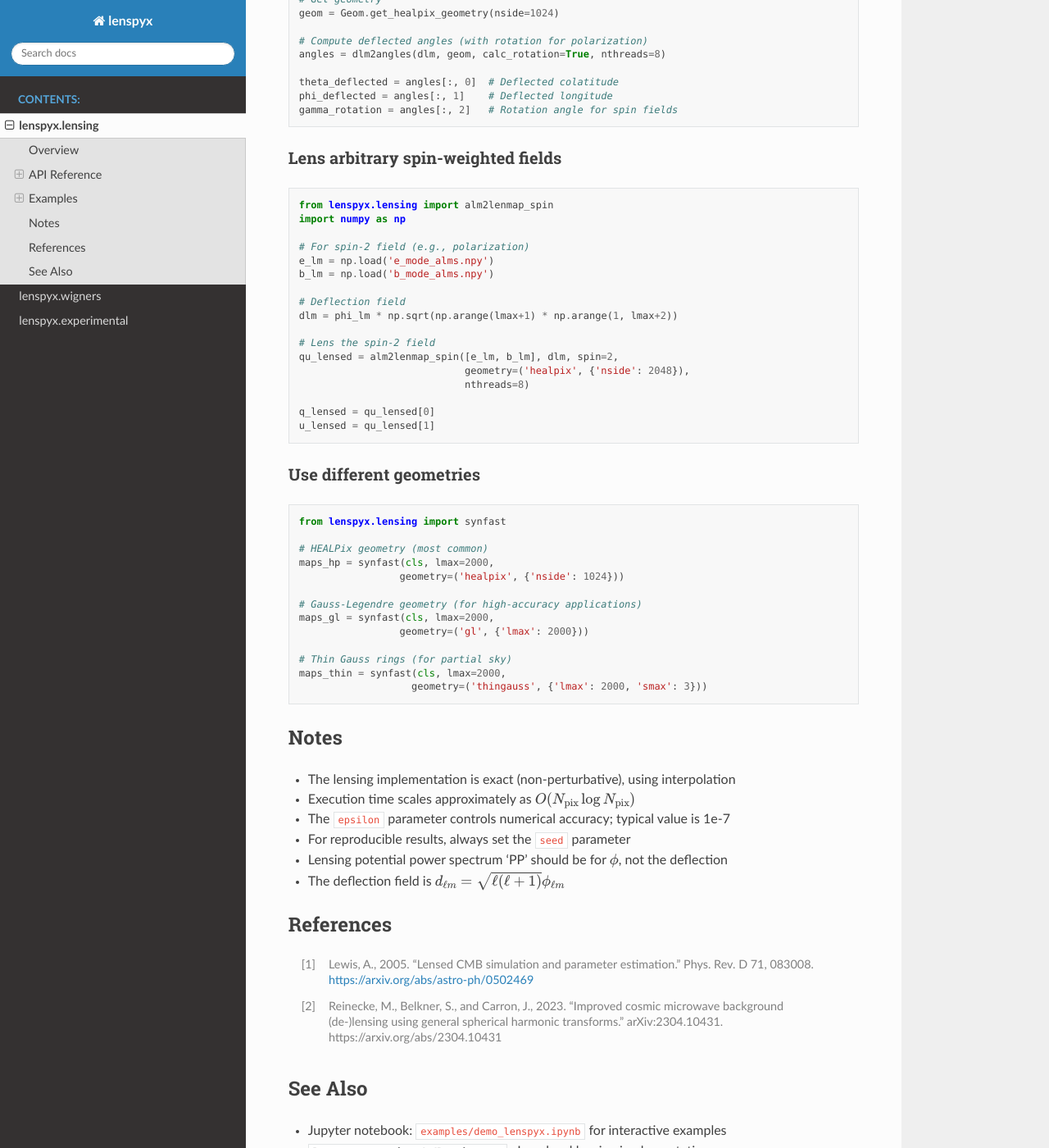
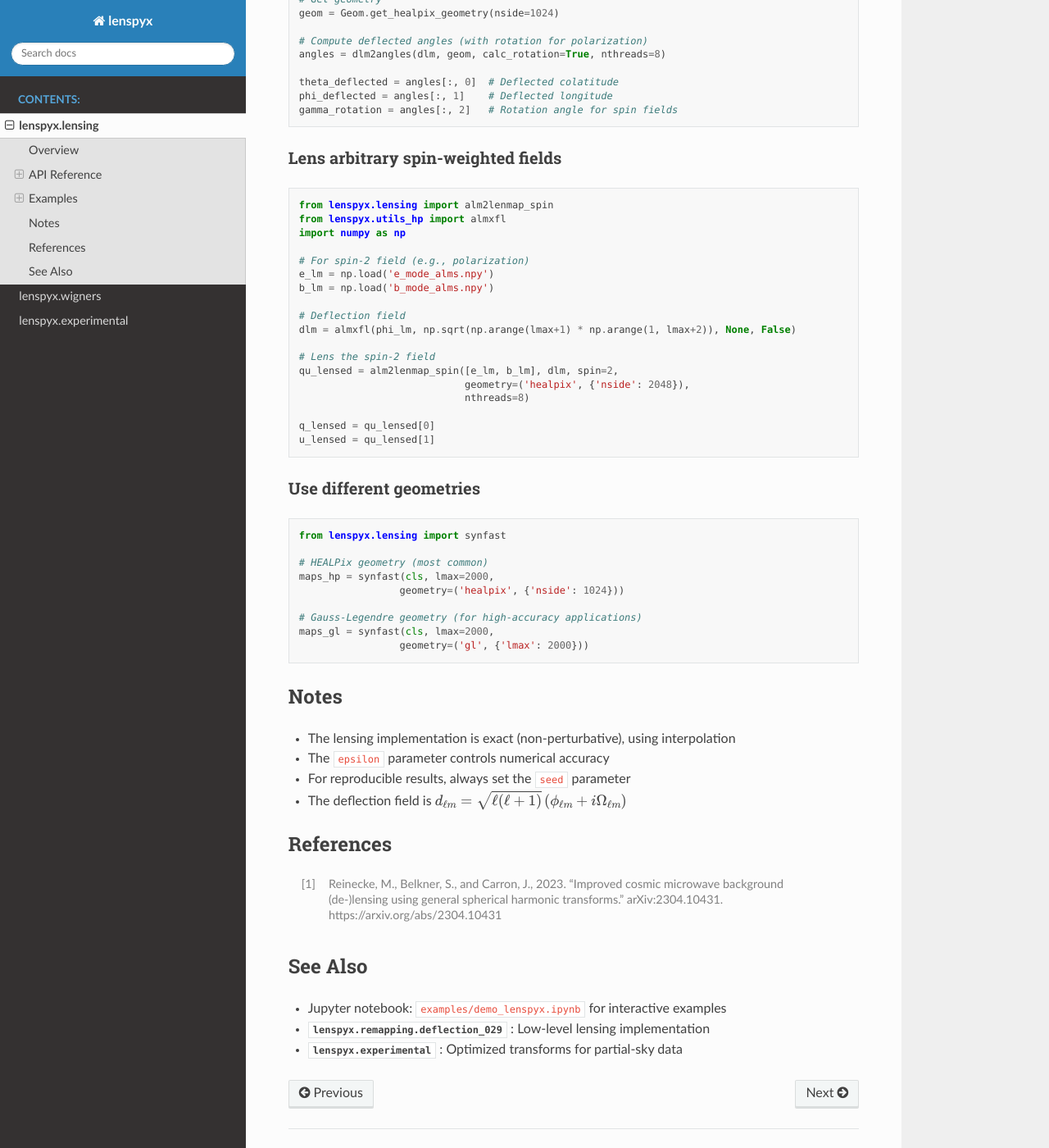
Before and after one commit to carronj/lenspyx, a Sphinx documentation site: the page built from docs/lensing.rst, in a window 1280 px wide and 1400 px high, scrolled down 2434 px. Shown: the whole window at 82% size. Built offline with Sphinx 7.4.7 and the Read the Docs theme 3.1.0, drawn with Linux system fonts in a browser that asks for light colours; some of the changed text lies outside the part shown.

Commit message:
Refine lensing documentation formatting and examples
- Fix code formatting in docstring examples
- Improve consistency in mathematical notation
- Clean up example code blocks in lensing.rst
- Minor formatting improvements throughout

```diff
--- a/docs/lensing.rst
+++ b/docs/lensing.rst
@@ -73,7 +73,7 @@
 .. code-block:: python
 
     from lenspyx.lensing import alm2lenmap
-    from lenspyx.utils_hp import Alm
+    from lenspyx.utils_hp import Alm, almxfl
     import numpy as np
 
     lmax = 3000
@@ -88,7 +88,7 @@
     phi_lm = np.load('phi_lm.npy')
     L = np.arange(lmax + 1, dtype=float)
     deflection_factor = np.sqrt(L * (L + 1))
-    dlm = phi_lm * deflection_factor
+    dlm = almxfl(phi_lm, deflection_factor, None, False)
 
     # Compute lensed maps
     t_lens, q_lens, u_lens = alm2lenmap([alm_t, alm_e, alm_b], dlm,
@@ -128,6 +128,7 @@
 .. code-block:: python
 
     from lenspyx.lensing import alm2lenmap_spin
+    from lenspyx.utils_hp import almxfl
     import numpy as np
 
     # For spin-2 field (e.g., polarization)
@@ -135,7 +136,7 @@
     b_lm = np.load('b_mode_alms.npy')
 
     # Deflection field
-    dlm = phi_lm * np.sqrt(np.arange(lmax+1) * np.arange(1, lmax+2))
+    dlm = almxfl(phi_lm, np.sqrt(np.arange(lmax+1) * np.arange(1, lmax+2)), None, False)
 
     # Lens the spin-2 field
     qu_lensed = alm2lenmap_spin([e_lm, b_lm], dlm, spin=2,
@@ -160,27 +161,18 @@
     maps_gl = synfast(cls, lmax=2000,
                      geometry=('gl', {'lmax': 2000}))
 
-    # Thin Gauss rings (for partial sky)
-    maps_thin = synfast(cls, lmax=2000,
-                       geometry=('thingauss', {'lmax': 2000, 'smax': 3}))
-
 Notes
 -----
 
 - The lensing implementation is exact (non-perturbative), using interpolation
-- Execution time scales approximately as :math:`O(N_{\text{pix}} \log N_{\text{pix}})`
-- The ``epsilon`` parameter controls numerical accuracy; typical value is 1e-7
+- The ``epsilon`` parameter controls numerical accuracy
 - For reproducible results, always set the ``seed`` parameter
-- Lensing potential power spectrum 'PP' should be for :math:`\phi`, not the deflection
-- The deflection field is :math:`d_{\ell m} = \sqrt{\ell(\ell+1)} \phi_{\ell m}`
+- The deflection field is :math:`d_{\ell m} = \sqrt{\ell(\ell+1)}\left(\phi_{\ell m} + i \Omega_{\ell m}\right)`
 
 References
 ----------
 
-.. [1] Lewis, A., 2005. "Lensed CMB simulation and parameter estimation."
-       Phys. Rev. D 71, 083008. https://arxiv.org/abs/astro-ph/0502469
-
-.. [2] Reinecke, M., Belkner, S., and Carron, J., 2023. "Improved cosmic microwave background
+.. [1] Reinecke, M., Belkner, S., and Carron, J., 2023. "Improved cosmic microwave background
        (de-)lensing using general spherical harmonic transforms."
        arXiv:2304.10431. https://arxiv.org/abs/2304.10431
 
```
Also changed, not shown: other parts of docs/lensing.rst (+1 -1 lines), 1 other file.
